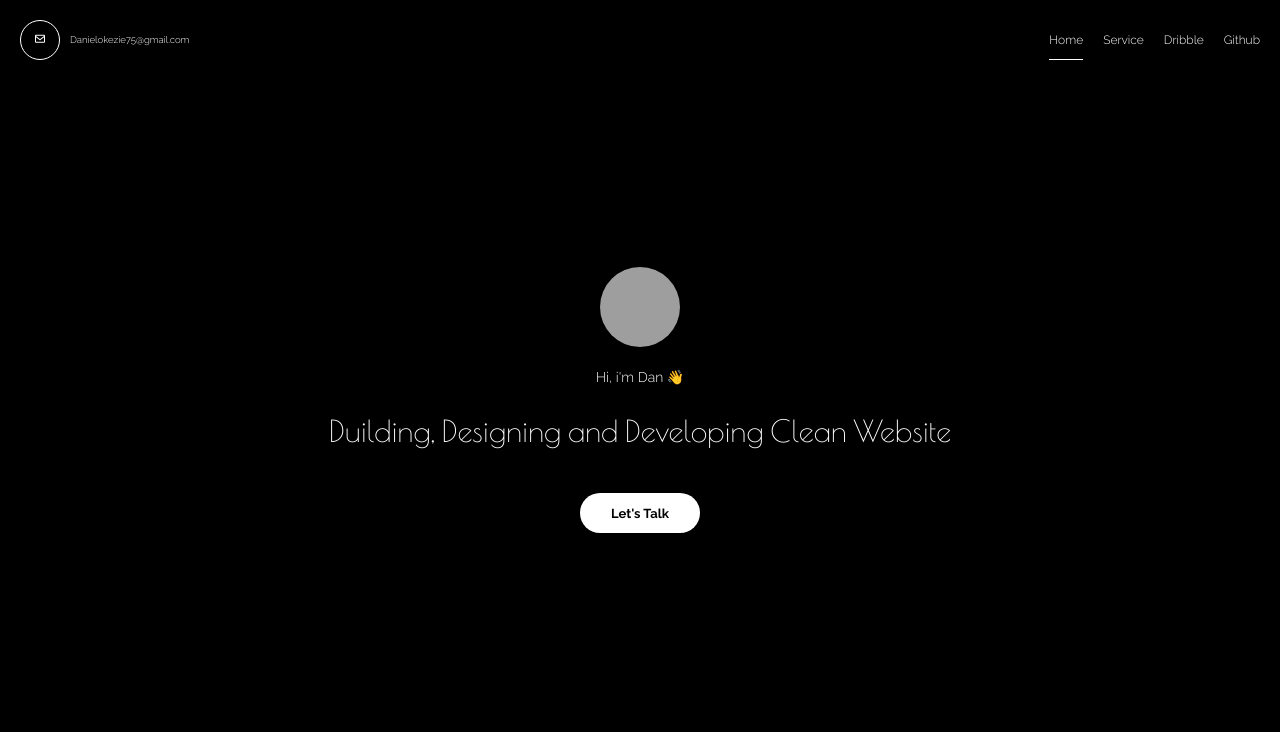
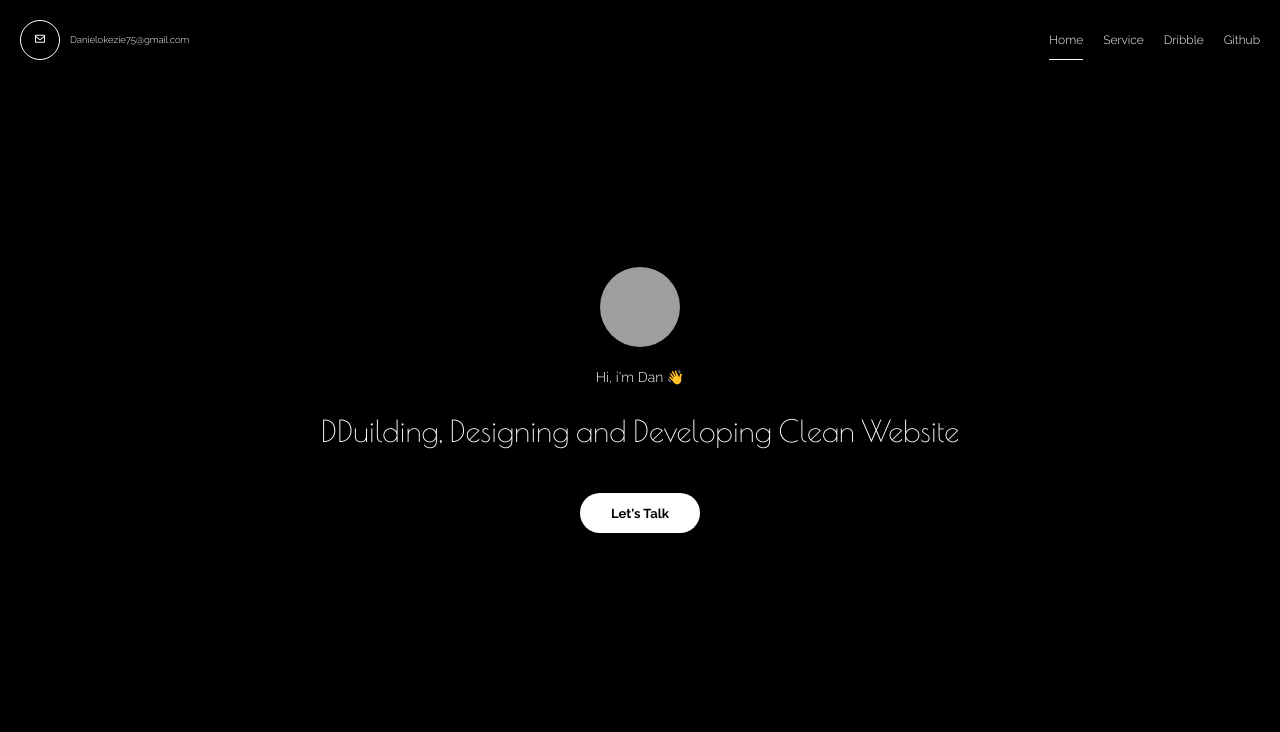
Before and after one commit to Danieltrue/Danieltrue.github.io, a plain HTML site: page index.html in a window 1280 px wide. Shown: the top 732 px of the page. Drawn offline with nearby package versions, Linux system fonts and the light colour scheme; grey boxes are pictures that could not be loaded.

Commit message:
change html file

```diff
--- a/index.html
+++ b/index.html
@@ -112,7 +112,7 @@
                     </div>
                     <p>Hi, i'm Dan 👋</p>
                     <div class="address">
-                        <p>Duilding, Designing and Developing Clean Website</p>
+                        <p>DDuilding, Designing and Developing Clean Website</p>
                     </div>
                     <div class="head-btn">
                         <button>
```
